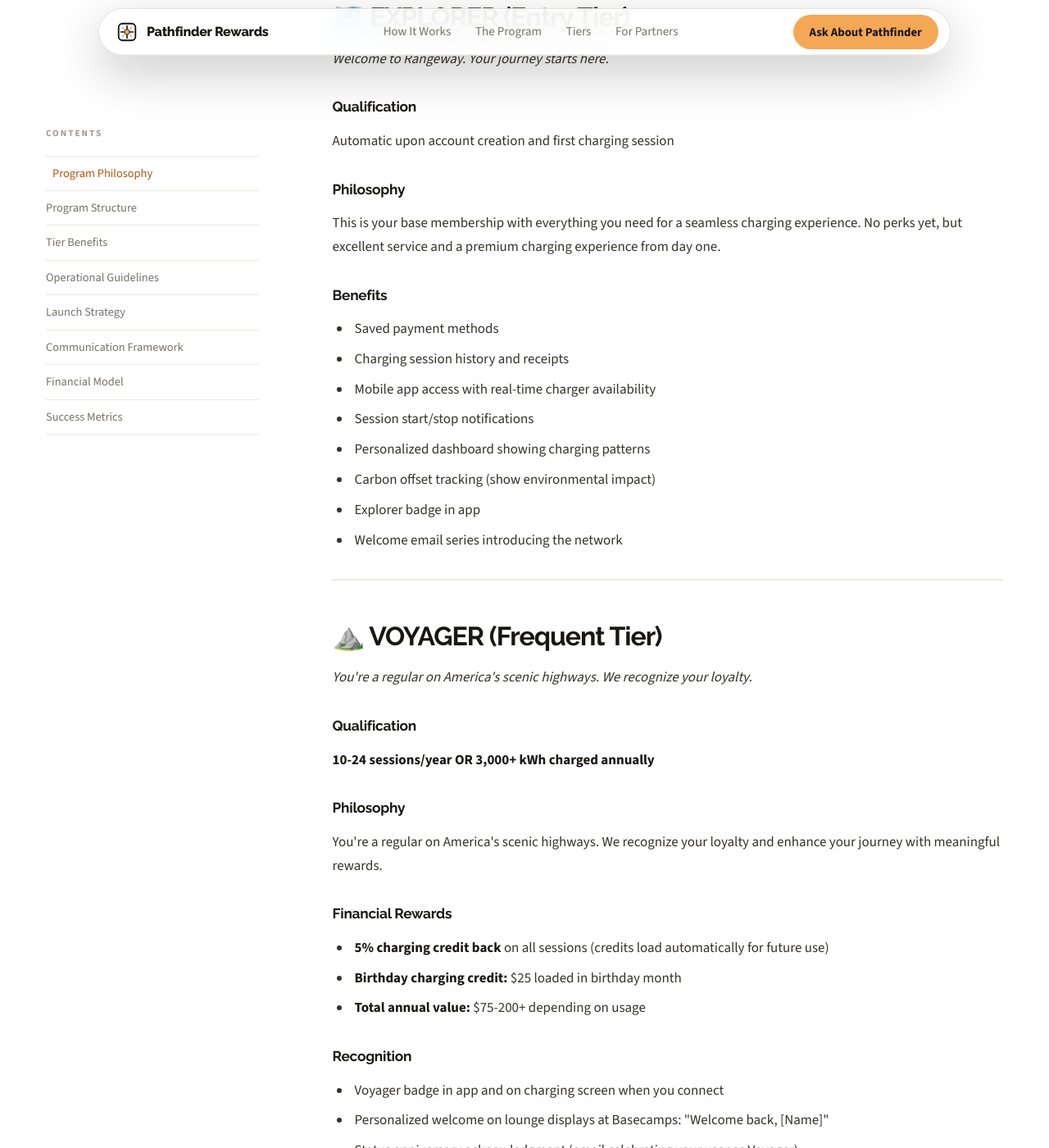
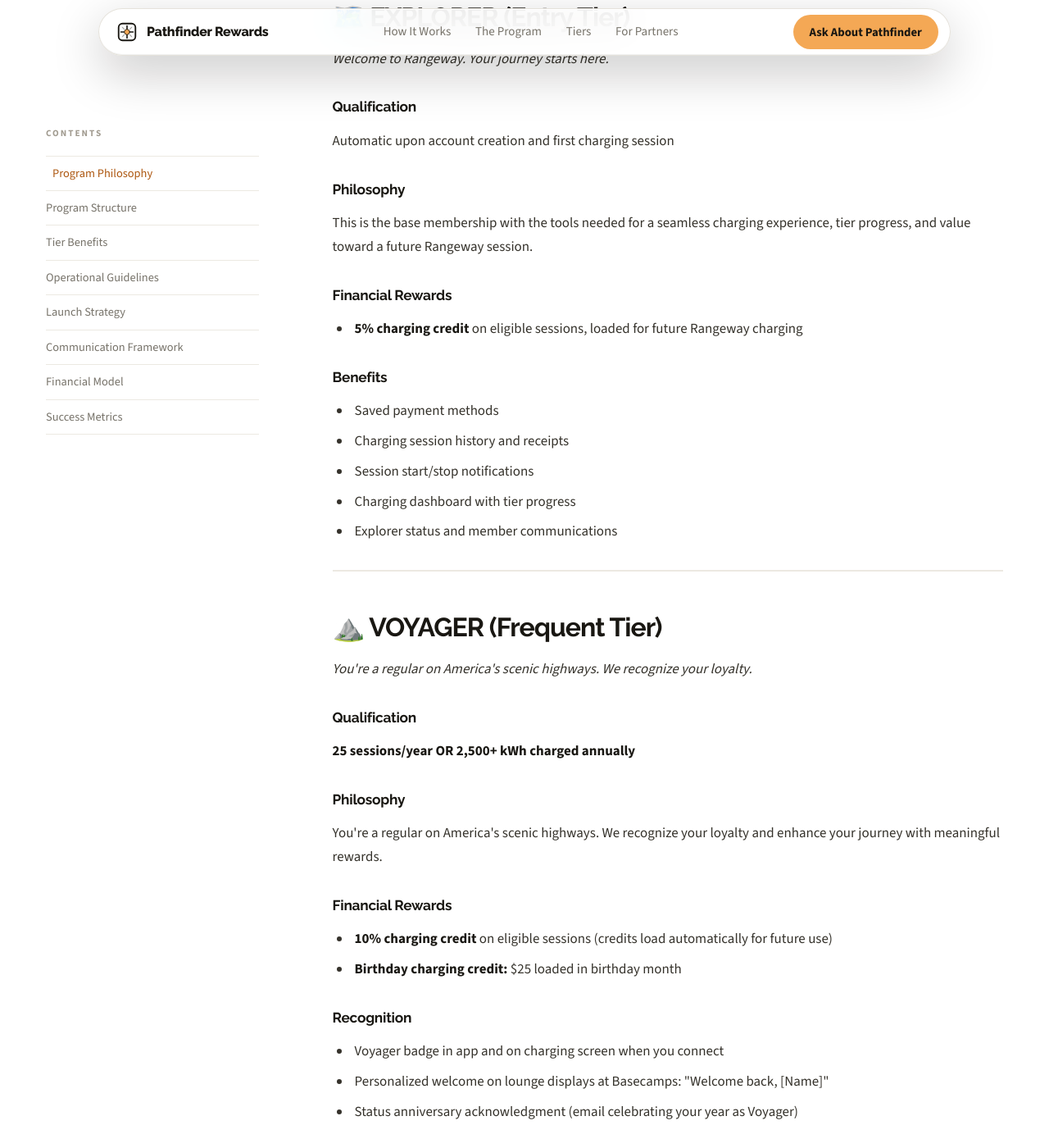
Before and after one commit to Rangeway/pathfinder-pages, a Jekyll site: the page built from playbook.html, in a window 1280 px wide and 1400 px high, scrolled down 5096 px. Shown: the whole window at 82% size. Built offline with Jekyll 4.4.1, drawn with Linux system fonts in a browser that asks for light colours; a script that is not in the unit is left out; some of the changed text lies outside the part shown.

Commit message:
Update Pathfinder rewards tiers

```diff
--- a/assets/css/main.css
+++ b/assets/css/main.css
@@ -246,7 +246,8 @@
 .program-copy .lede { margin-bottom: 22px; color: var(--on-dark); font-size: var(--fs-lede); line-height: 1.55; }
 .program-copy > p:not(.eyebrow):not(.lede) { max-width: 560px; }
 .principles { margin: 38px 0 0; padding: 0; list-style: none; border-top: 1px solid rgba(255,255,255,.14); }
-.principles li { display: grid; grid-template-columns: 84px 1fr; gap: 24px; padding: 17px 0; border-bottom: 1px solid rgba(255,255,255,.14); }
+.principles li { position: relative; display: grid; grid-template-columns: 84px 1fr; gap: 24px; padding: 17px 0; border-bottom: 1px solid rgba(255,255,255,.14); }
+.principles li::before { content: ""; position: absolute; top: 12px; bottom: 12px; left: 96px; width: 1px; background: rgba(255,255,255,.18); pointer-events: none; }
 .principles span { color: #f7c27a; font-weight: 700; }
 
 /* Tiers */
@@ -425,6 +426,7 @@
     .program-media img { aspect-ratio: 4/3; border-radius: 30px 3px 3px 3px; }
     .principles { margin-top: 30px; }
     .principles li { grid-template-columns: 72px 1fr; gap: 16px; padding-block: 15px; }
+    .principles li::before { left: 80px; }
     .tier-grid { grid-template-columns: 1fr; }
     .tier-card:nth-child(n) { min-height: 0; padding: 28px 24px 30px; border-right: 0; border-bottom: 1px solid var(--line-med); }
     .tier-card:last-child { border-bottom: 0; }
--- a/playbook.html
+++ b/playbook.html
@@ -106,17 +106,17 @@
                     <div class="tier-mini-card">
                         <div class="tier-icon">🗺️</div>
                         <div class="tier-name">Explorer</div>
-                        <div class="tier-price">Automatic</div>
+                        <div class="tier-price">First Session</div>
                     </div>
                     <div class="tier-mini-card">
                         <div class="tier-icon">⛰️</div>
                         <div class="tier-name">Voyager</div>
-                        <div class="tier-price">10-24 Sessions</div>
+                        <div class="tier-price">25 Sessions</div>
                     </div>
                     <div class="tier-mini-card">
                         <div class="tier-icon">🏔️</div>
                         <div class="tier-name">Pioneer</div>
-                        <div class="tier-price">25-49 Sessions</div>
+                        <div class="tier-price">50 Sessions</div>
                     </div>
                     <div class="tier-mini-card">
                         <div class="tier-icon">🏕️</div>
@@ -142,25 +142,25 @@
                             <td><strong>Explorer</strong></td>
                             <td>Automatic with first session</td>
                             <td>Automatic</td>
-                            <td>None</td>
+                            <td>5%</td>
                         </tr>
                         <tr>
                             <td><strong>Voyager</strong></td>
-                            <td>10-24 sessions</td>
-                            <td>3,000+ kWh</td>
-                            <td>5%</td>
+                            <td>25+ sessions</td>
+                            <td>2,500+ kWh</td>
+                            <td>10%</td>
                         </tr>
                         <tr>
                             <td><strong>Pioneer</strong></td>
-                            <td>25-49 sessions</td>
-                            <td>7,500+ kWh</td>
-                            <td>10%</td>
+                            <td>50+ sessions</td>
+                            <td>5,000+ kWh</td>
+                            <td>20%</td>
                         </tr>
                         <tr>
                             <td><strong>Trailblazer</strong></td>
                             <td>Invitation Only</td>
                             <td>Invitation Only</td>
-                            <td>15%</td>
+                            <td>50%</td>
                         </tr>
                     </tbody>
                 </table>
@@ -205,18 +205,20 @@
                 <p>Automatic upon account creation and first charging session</p>
 
                 <h4>Philosophy</h4>
-                <p>This is your base membership with everything you need for a seamless charging experience. No perks yet, but excellent service and a premium charging experience from day one.</p>
+                <p>This is the base membership with the tools needed for a seamless charging experience, tier progress, and value toward a future Rangeway session.</p>
+
+                <h4>Financial Rewards</h4>
+                <ul>
+                    <li><strong>5% charging credit</strong> on eligible sessions, loaded for future Rangeway charging</li>
+                </ul>
 
                 <h4>Benefits</h4>
                 <ul>
                     <li>Saved payment methods</li>
                     <li>Charging session history and receipts</li>
-                    <li>Mobile app access with real-time charger availability</li>
                     <li>Session start/stop notifications</li>
-                    <li>Personalized dashboard showing charging patterns</li>
-                    <li>Carbon offset tracking (show environmental impact)</li>
-                    <li>Explorer badge in app</li>
-                    <li>Welcome email series introducing the network</li>
+                    <li>Charging dashboard with tier progress</li>
+                    <li>Explorer status and member communications</li>
                 </ul>
 
                 <hr style="margin: 2rem 0; border: none; border-top: 2px solid var(--light-gray);">
@@ -225,16 +227,15 @@
                 <p><em>You're a regular on America's scenic highways. We recognize your loyalty.</em></p>
 
                 <h4>Qualification</h4>
-                <p><strong>10-24 sessions/year OR 3,000+ kWh charged annually</strong></p>
+                <p><strong>25 sessions/year OR 2,500+ kWh charged annually</strong></p>
 
                 <h4>Philosophy</h4>
                 <p>You're a regular on America's scenic highways. We recognize your loyalty and enhance your journey with meaningful rewards.</p>
 
                 <h4>Financial Rewards</h4>
                 <ul>
-                    <li><strong>5% charging credit back</strong> on all sessions (credits load automatically for future use)</li>
+                    <li><strong>10% charging credit</strong> on eligible sessions (credits load automatically for future use)</li>
                     <li><strong>Birthday charging credit:</strong> $25 loaded in birthday month</li>
-                    <li><strong>Total annual value:</strong> $75-200+ depending on usage</li>
                 </ul>
 
                 <h4>Recognition</h4>
@@ -269,17 +270,16 @@
                 <p><em>You're blazing trails across our network. Your loyalty deserves premium treatment.</em></p>
 
                 <h4>Qualification</h4>
-                <p><strong>25-49 sessions/year OR 7,500+ kWh charged annually</strong></p>
+                <p><strong>50 sessions/year OR 5,000+ kWh charged annually</strong></p>
 
                 <h4>Philosophy</h4>
                 <p>You're blazing trails across our network. Your loyalty deserves premium treatment, exclusive experiences, and meaningful rewards.</p>
 
                 <h4>Financial Rewards</h4>
                 <ul>
-                    <li><strong>10% charging credit back</strong> on all sessions</li>
+                    <li><strong>20% charging credit</strong> on eligible sessions</li>
                     <li><strong>$100 annual milestone credit</strong> (deposited when you achieve/renew Pioneer status)</li>
                     <li><strong>Seasonal bonus credits:</strong> Additional $25 during summer road trip season (June-August)</li>
-                    <li><strong>Total annual value:</strong> $300-500+ depending on usage</li>
                 </ul>
 
                 <h4>Recognition</h4>
@@ -364,10 +364,9 @@
 
                 <h4>Financial Rewards</h4>
                 <ul>
-                    <li><strong>15% charging credit back</strong> on all sessions</li>
+                    <li><strong>50% charging credit</strong> on eligible sessions</li>
                     <li><strong>$500 annual credit</strong> (deposited at status anniversary)</li>
                     <li><strong>First $100 free</strong> at any new location opening (anywhere in network)</li>
-                    <li><strong>Total annual value:</strong> $800-1,500+ depending on usage</li>
                 </ul>
 
                 <h4>The Concierge Relationship</h4>
@@ -764,15 +763,7 @@
                 <p><strong>Total Annual Operating Cost:</strong> ~$250K</p>
 
                 <h4>Benefit Costs (Credits Back)</h4>
-                <p>Assuming 1,000 members at scale:</p>
-                <ul>
-                    <li>600 Voyager @ $25 avg = $15K</li>
-                    <li>350 Pioneer @ $250 avg = $87.5K</li>
-                    <li>50 Trailblazer @ $800 avg = $40K</li>
-                    <li><strong>Total Credits:</strong> ~$142.5K annually</li>
-                </ul>
-
-                <p><strong>Net Program Cost:</strong> ~$400K annually at scale</p>
+                <p>The benefit-cost model must be rebuilt against the current 5%, 10%, 20%, and 50% charging-credit structure before program approval. Prior annual credit-cost estimates are retired.</p>
 
                 <h3>ROI Projection</h3>
 
```
Also changed, not shown: index.html (+22 -22 lines).
